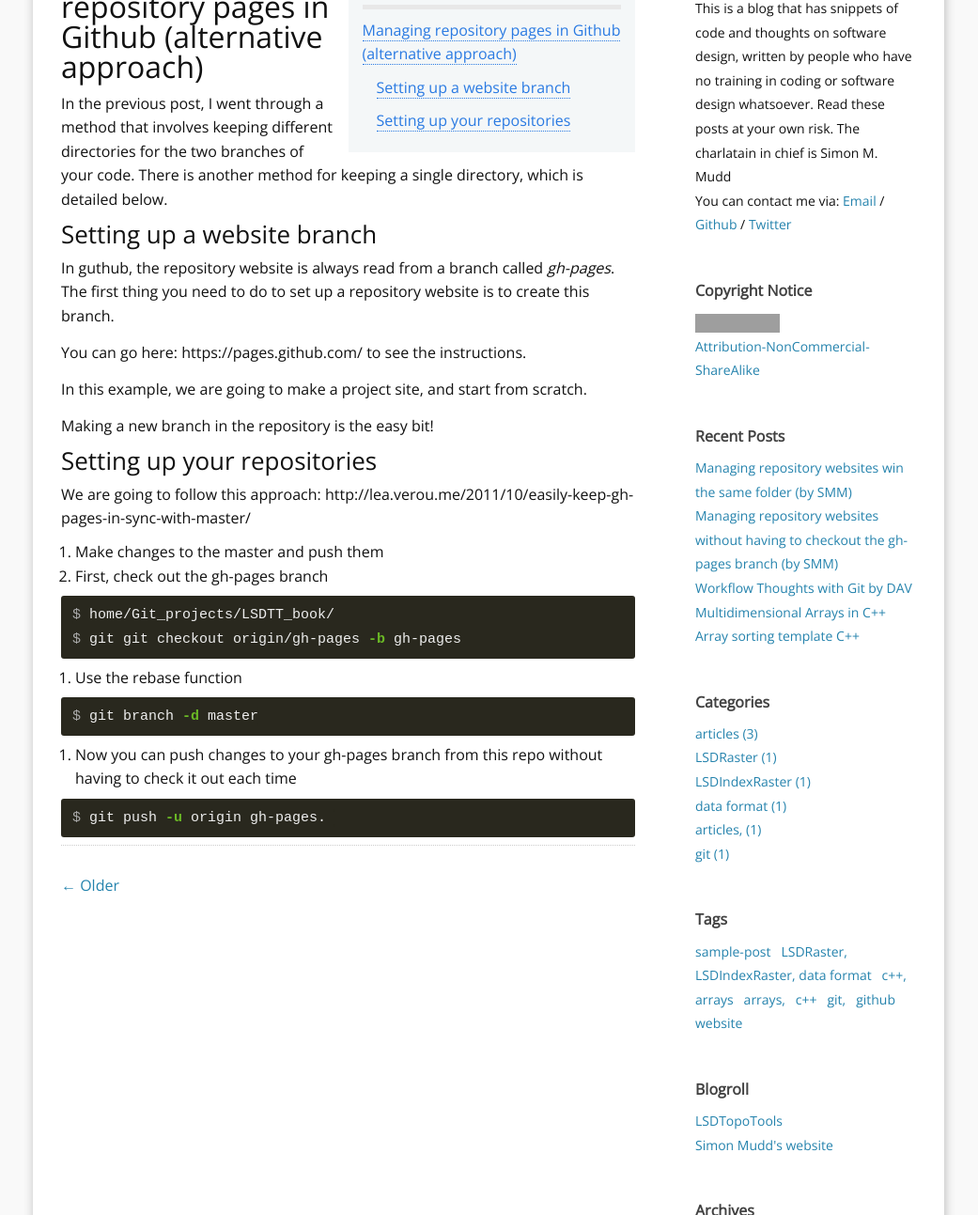
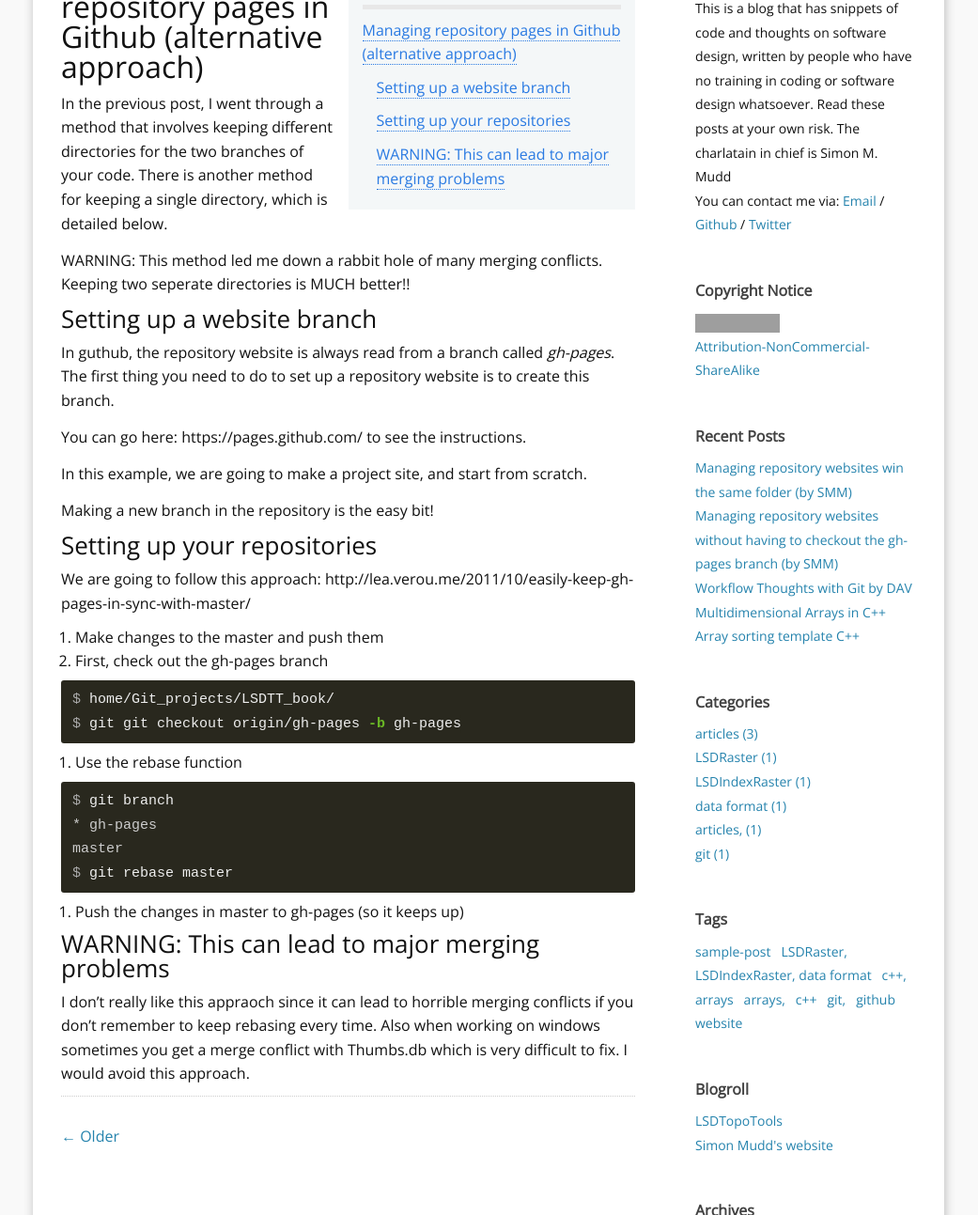
Before and after one commit to LSDtopotools/LSDCodingBlog, a Jekyll site: the page built from _posts/2015-10-25-Github-pages-one-repository.md, in a window 1280 px wide and 1400 px high, scrolled down 293 px, cut to the strip 107-1400 px from the top of the window. Shown: the whole strip at 94% size, without its empty margins (120-1161 px from the left). Built offline with Jekyll 4.4.1, drawn with Linux system fonts in a browser that asks for light colours; comment, search, counter and statistics services are not loaded; grey boxes are pictures that could not be loaded.

Commit message:
Updated the info on one page git commit

```diff
--- a/_posts/2015-10-25-Github-pages-one-repository.md
+++ b/_posts/2015-10-25-Github-pages-one-repository.md
@@ -13,6 +13,8 @@ tags: git, website
 
 In the previous post, I went through a method that involves keeping different directories for the two branches of your code.
 There is another method for keeping a single directory, which is detailed below.
+
+WARNING: This method led me down a rabbit hole of many merging conflicts. Keeping two seperate directories is MUCH better!!
 
 ### Setting up a website branch
 
@@ -37,9 +39,15 @@ $ git git checkout origin/gh-pages -b gh-pages
 {% endhighlight %}
 3. Use the rebase function
 {% highlight console %}
-$ git branch -d master
+$ git branch
+* gh-pages
+master
+$ git rebase master
 {% endhighlight %}
-8. Now you can push changes to your gh-pages branch from this repo without having to check it out each time
-{% highlight console %}
-$ git push -u origin gh-pages.
-{% endhighlight %}
+4. Push the changes in master to gh-pages (so it keeps up)
+
+### WARNING: This can lead to major merging problems
+
+I don't really like this appraoch since it can lead to horrible merging conflicts if you don't remember to keep rebasing every time.
+Also when working on windows sometimes you get a merge conflict with Thumbs.db which is very difficult to fix.
+I would avoid this approach.
```
